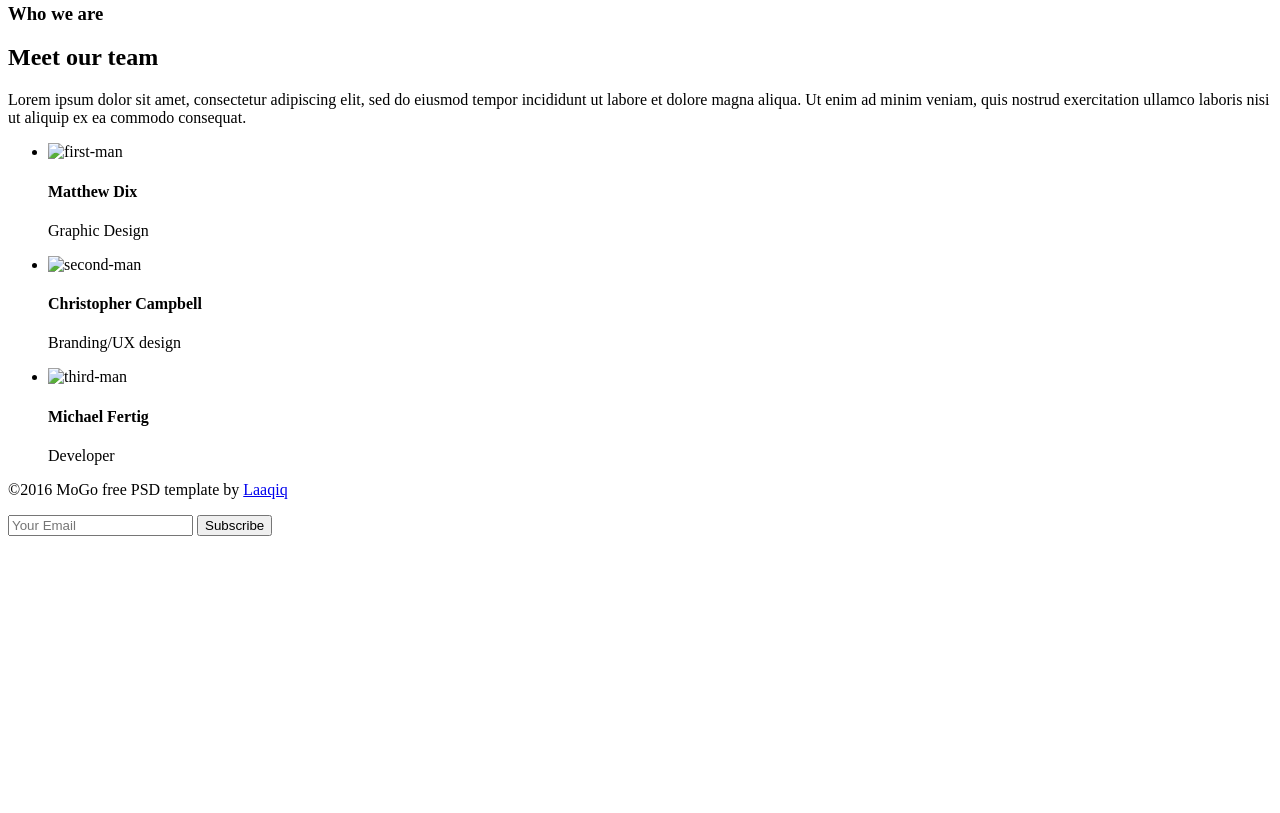
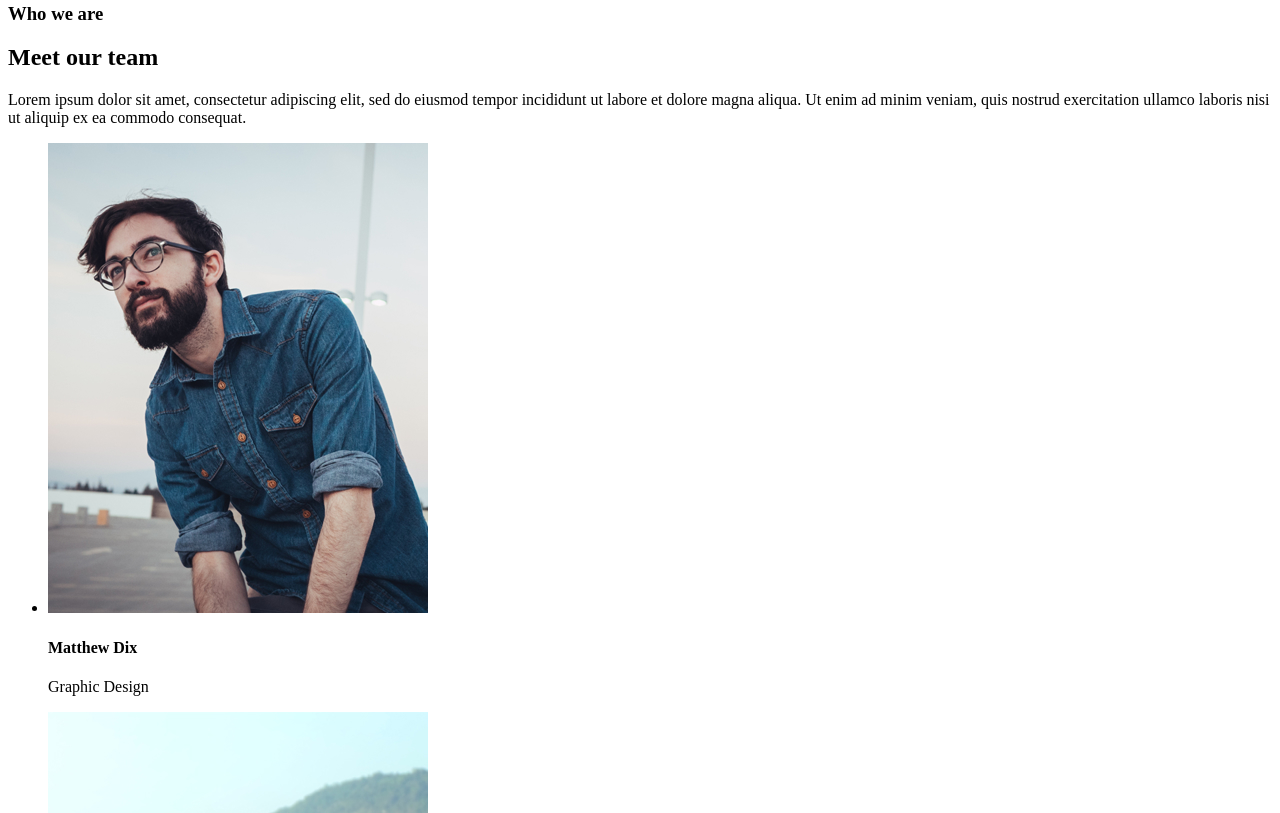
Before and after one commit to LavrovMykola/MoGo, a plain HTML site: page index.html in a window 1280 px wide. Shown: the part 707-1520 px from the top of the page. Before the commit the page ends 1251 px from the top, so only its background shows below. Drawn offline with Linux system fonts and the light colour scheme.

Commit message:
first commit

```diff
--- a/index2.html
+++ b/index.html
@@ -7,7 +7,7 @@
 </head>
 <body>
     <header>
-        <a href="./index2.html">MoGo</a>
+        <a href="./index.html">MoGo</a>
         <nav>
             <ul>
                 <li><a href="#">About</a></li>
@@ -41,17 +41,17 @@
          Ut enim ad minim veniam, quis nostrud exercitation ullamco laboris nisi ut aliquip ex ea commodo consequat. </p>
          <ul>
             <li>
-<img src="./img/first-man.jpg" alt="first-man">
+<img src="./img.MoGo/first-man.jpg" alt="first-man">
 <h4>Matthew Dix</h4>
 <p>Graphic Design</p>
             </li>
             <li>
-<img src="./img/second-man.jpg" alt="second-man">
+<img src="./img.MoGo/second-man.jpg" alt="second-man">
 <h4>Christopher Campbell</h4>
 <p>Branding/UX design</p>
             </li>
             <li>
- <img src="./img/third-man.jpg" alt="third-man">
+ <img src="./img.MoGo/third-man.jpg" alt="third-man">
  <h4>Michael Fertig </h4>
  <p>Developer</p>
             </li>
```
Also changed, not shown: img.MoGo/person1.jpg (deleted), img.MoGo/second-man.jpg (added).
